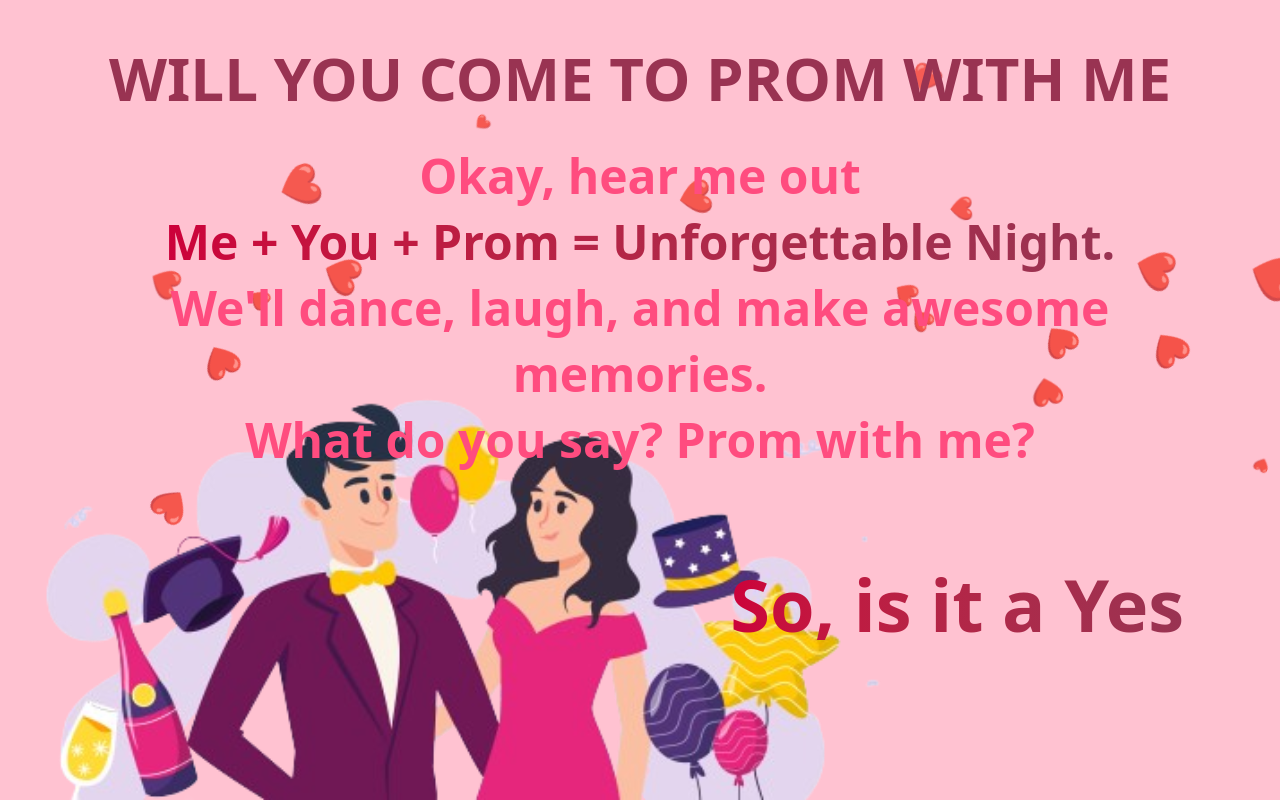
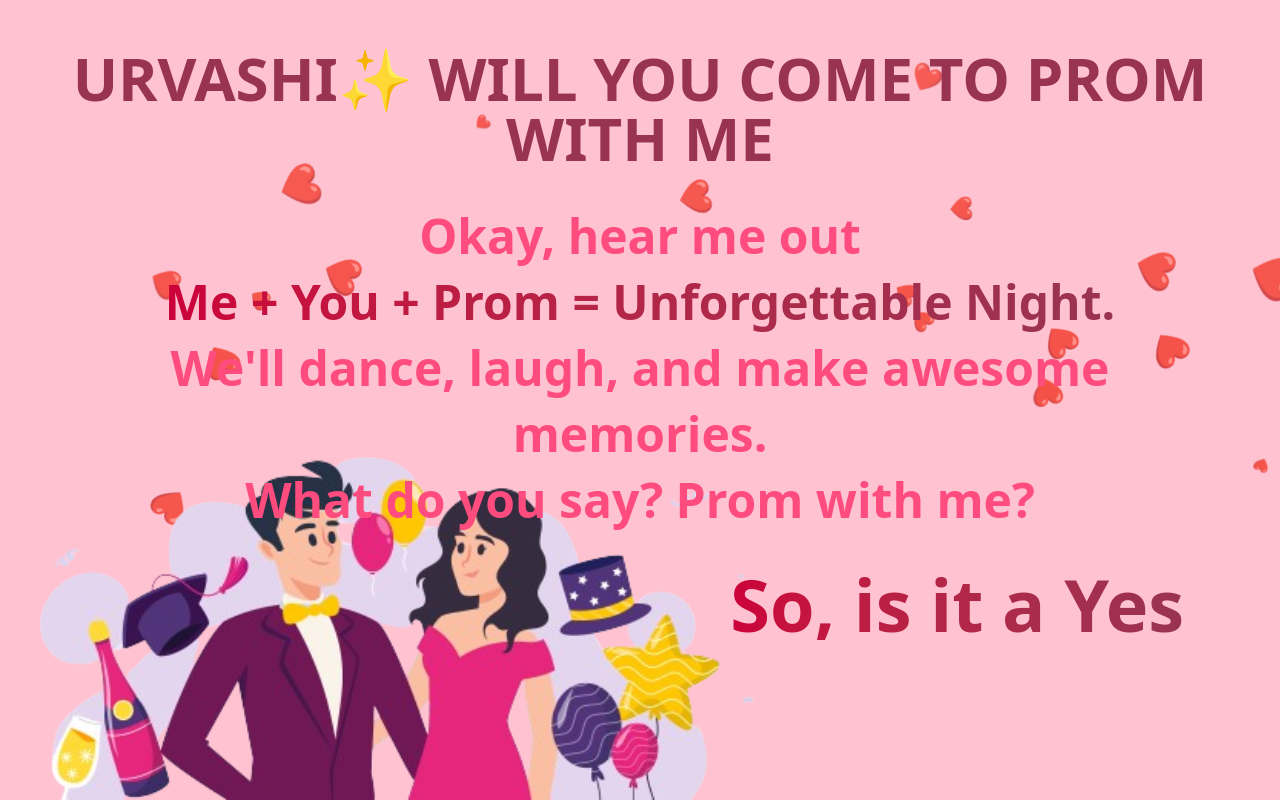
Before and after one commit to Siddesh755/prom, a React (Vite) app in the folder wybmp/: page / in a window 1280 px wide. Built offline with nearby package versions, Linux system fonts and the light colour scheme.

Commit message:
fix: Update heading text and adjust image size in Hero component

```diff
--- a/wybmp/src/components/Hero.jsx
+++ b/wybmp/src/components/Hero.jsx
@@ -71,7 +71,7 @@ const Hero = () => {
       {/* Content layer */}
       <div className="flex justify-center pt-4 sm:pt-6 md:pt-8 lg:pt-12 z-10 relative">
         <h1 className="text-3xl sm:text-4xl md:text-5xl lg:text-6xl text-[#993352] font-extrabold text-center">
-          WILL YOU COME TO PROM WITH ME
+           URVASHI✨ WILL YOU COME TO PROM WITH ME
         </h1>
       </div>
 
@@ -107,7 +107,7 @@ const Hero = () => {
       {/* Image - centered on mobile, bottom left on larger screens with LARGER size on desktop */}
       <div className="absolute inset-x-0 bottom-0 flex justify-center md:justify-start md:left-0 w-full z-0">
         <img
-          className="w-full max-w-xs sm:max-w-sm md:max-w-xl lg:max-w-2xl xl:max-w-4xl pointer-events-none"
+          className="w-full max-w-xs sm:max-w-sm md:max-w-xl lg:max-w-2xl xl:max-w-3xl pointer-events-none"
           src={promsvg}
           alt="prom decoration"
         />
```
